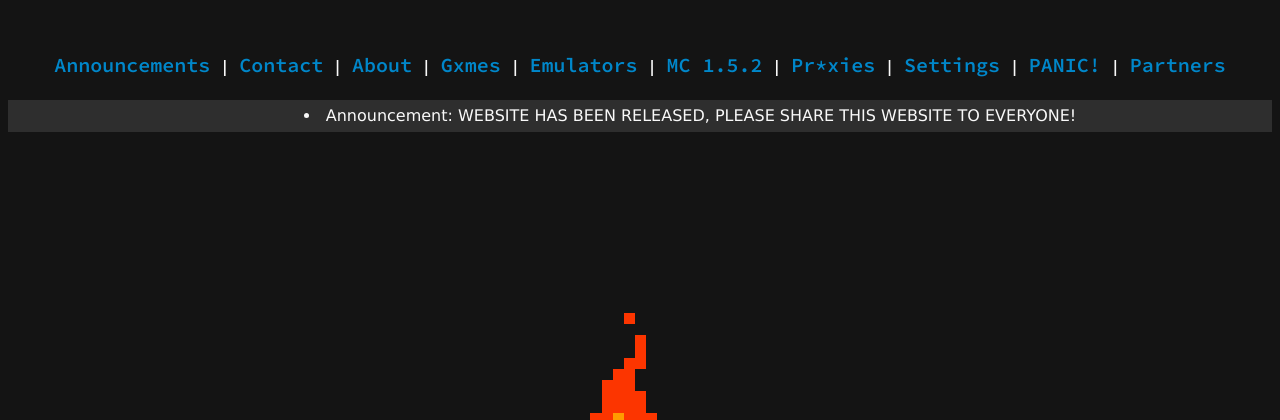
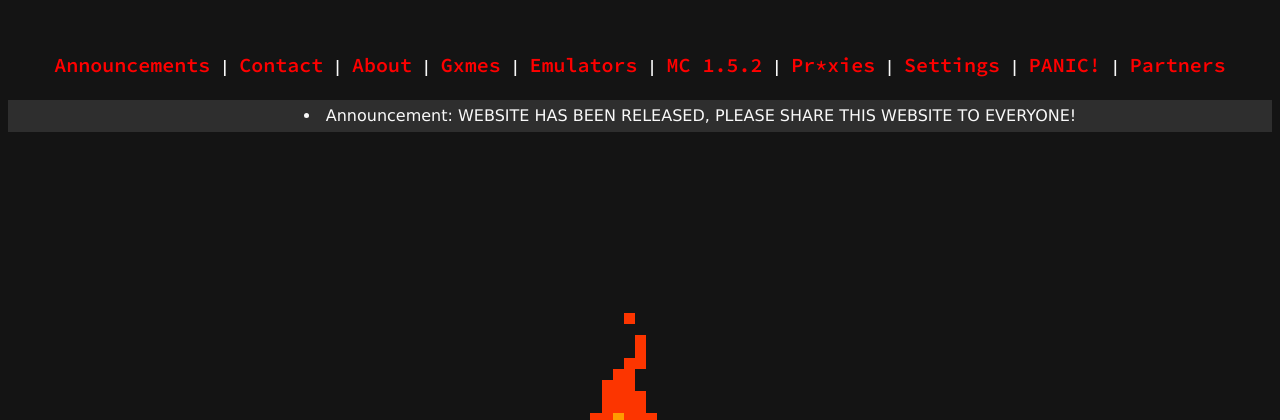
Before and after one commit to TwistedTa/A, a PHP site: page /index.php in a window 1280 px wide. Shown: the top 420 px of the page. Run offline with PHP 8.4, Linux system fonts and the light colour scheme; some libraries are stand-ins or nearby versions; some web fonts are replaced.

Commit message:
Update style.css

```diff
--- a/style.css
+++ b/style.css
@@ -55,7 +55,7 @@ a {
   display: inline-block;
   position: relative;
   text-decoration:none;
-  color: #0087ca;
+  color:#FF0000;
   font-size:20px !important;
 }
 
```
